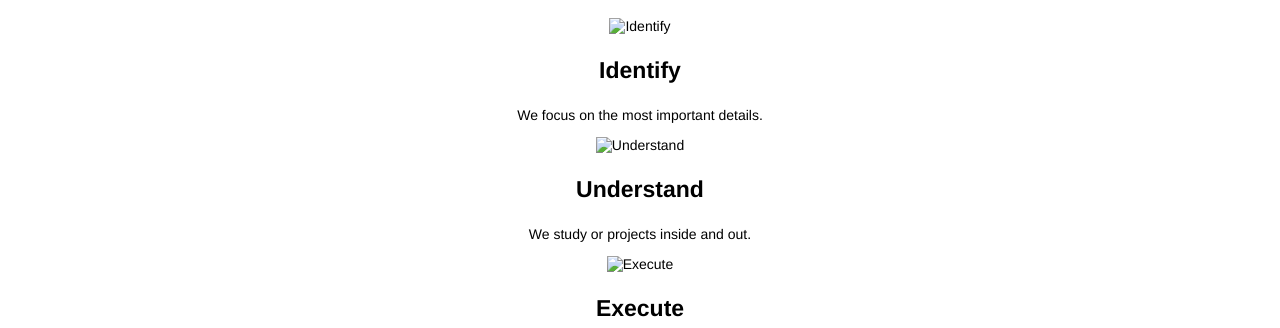
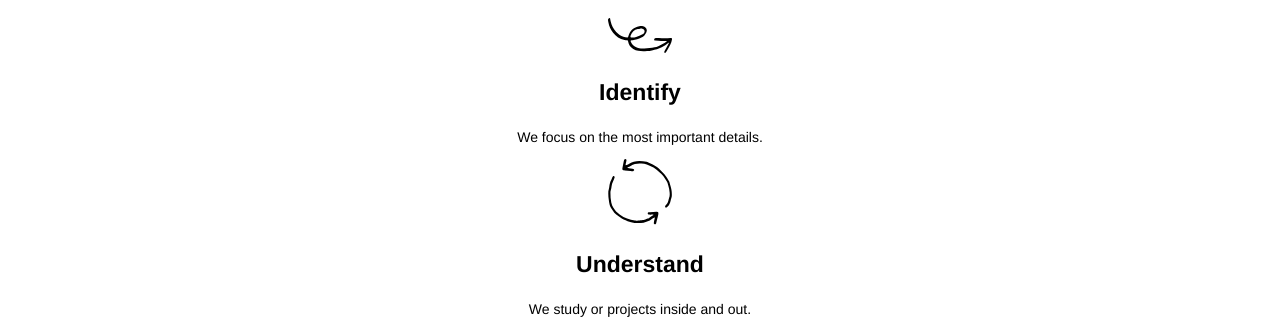
Before and after one commit to BobbyDway/broadway, a plain HTML site: page index.html in a window 1280 px wide. Shown: the part 469-797 px from the top of the page. Drawn offline with Linux system fonts and the light colour scheme.

Commit message:
Fix images path and change text color on designed in new york.

```diff
--- a/index.html
+++ b/index.html
@@ -19,13 +19,13 @@
 
     <div class="process">
       <h1>Our Process</h1>
-      <p><img src="/resources/images/identify.svg" alt="Identify"></p>
+      <p><img src="resources/css/images/identify.svg" alt="Identify"></p>
       <h3>Identify</h3>
       <p>We focus on the most important details.</p>
-      <p><img src="/resources/images/understand.svg" alt="Understand"></p>
+      <p><img src="resources/css/images/understand.svg" alt="Understand"></p>
       <h3>Understand</h3>
       <p>We study or projects inside and out.</p>
-      <p><img src="/resources/images/execute.svg" alt="Execute"></p>
+      <p><img src="resources/css/images/execute.svg" alt="Execute"></p>
       <h3>Execute</h3>
       <p>We put everything we have into our work.</p>
     </div>
--- a/resources/css/style.css
+++ b/resources/css/style.css
@@ -46,6 +46,7 @@
   text-align: center;
   font-size: 23px;
   font-weight: bold;
+  color: white;
   background-image: url("images/the-flatiron-building.png");
 }
 
```
